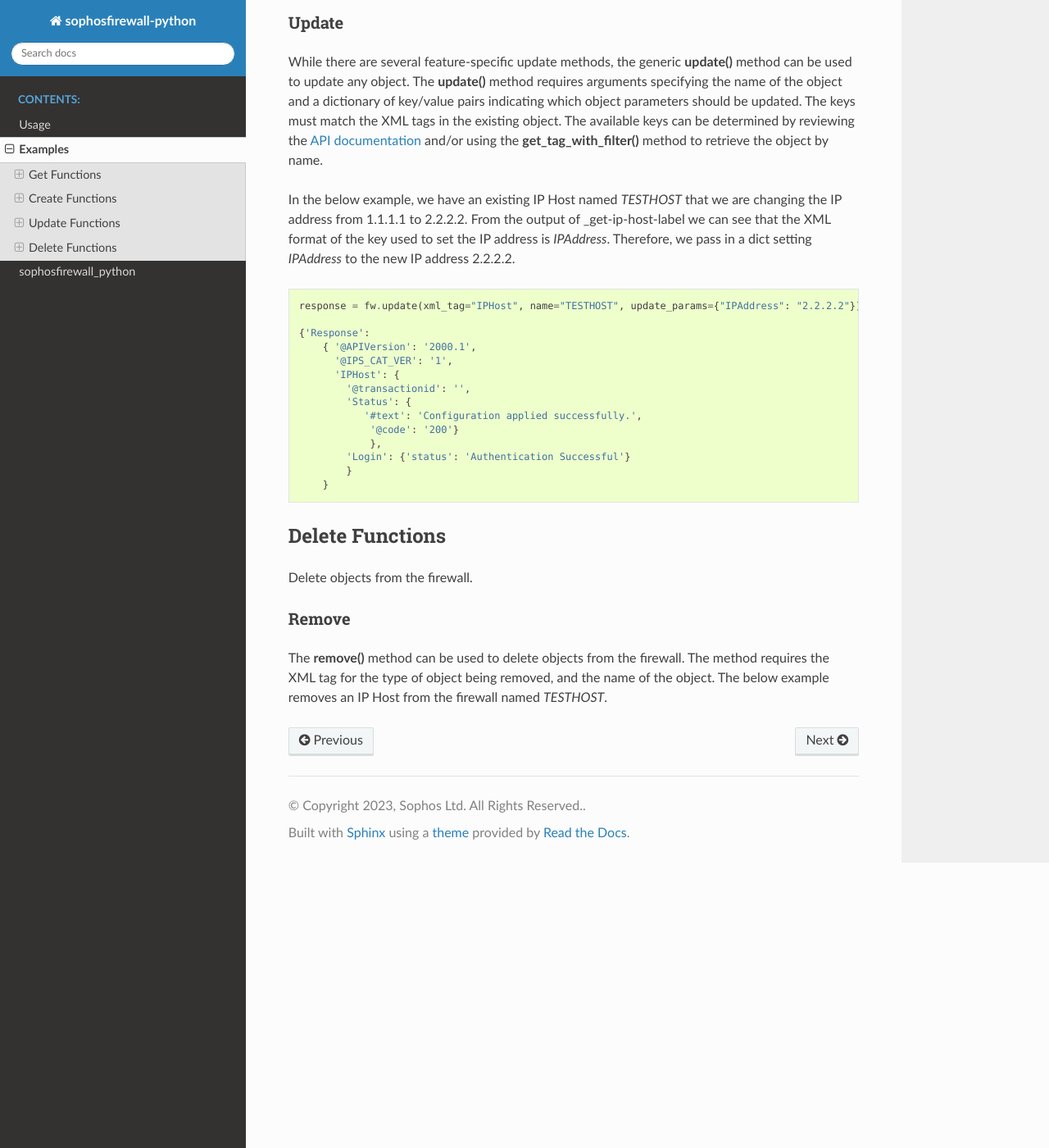
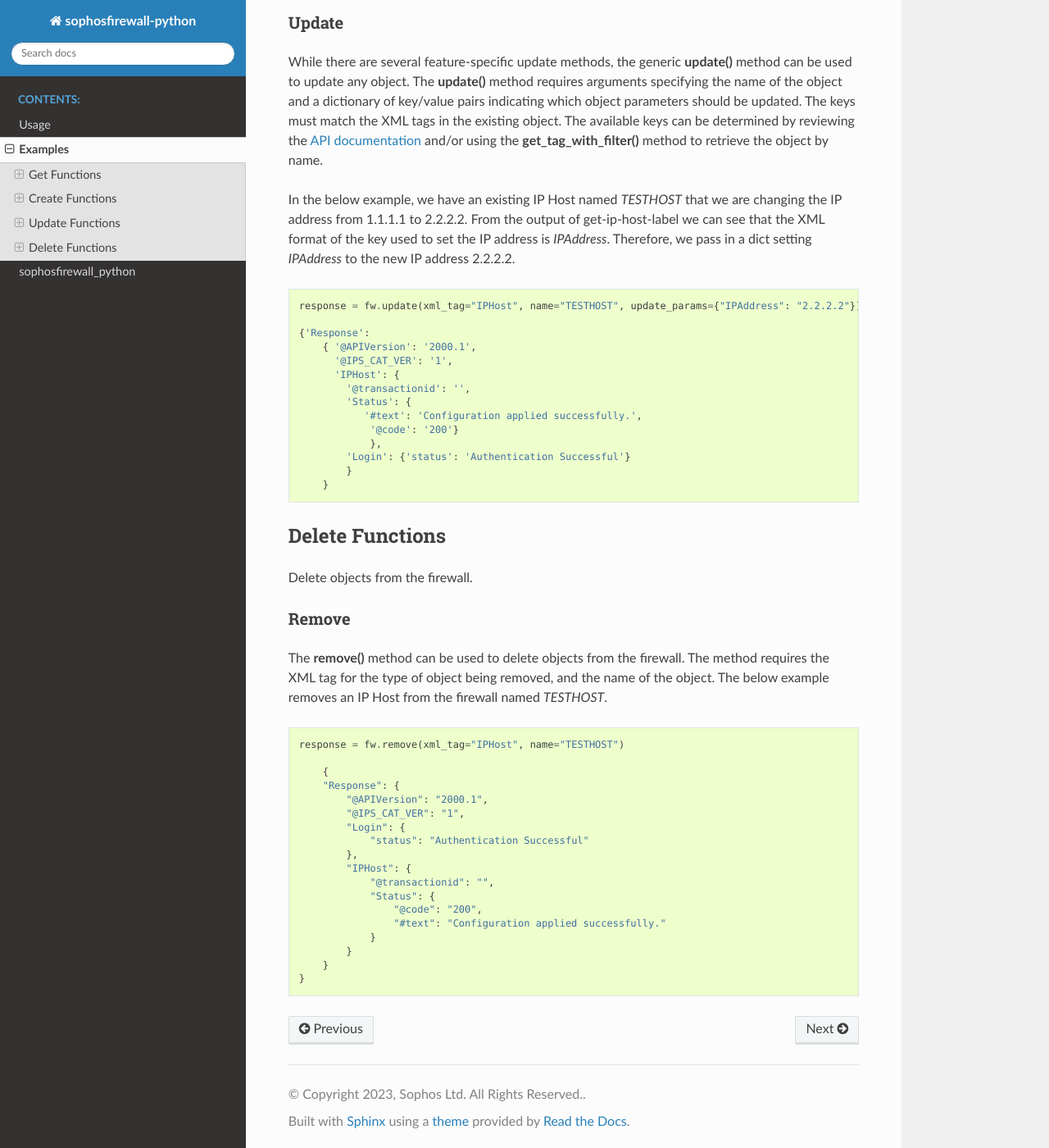
Before and after one commit to sophos/sophos-firewall-sdk, a Sphinx documentation site: the page built from docs/examples.rst, in a window 1280 px wide and 1400 px high, scrolled down 5911 px. Shown: the whole window at 82% size. Built offline with Sphinx 7.4.7 and the Read the Docs theme 2.0.0, drawn with Linux system fonts in a browser that asks for light colours.

Commit message:
doc: fix internal link and remove code not displaying

```diff
--- a/docs/examples.rst
+++ b/docs/examples.rst
@@ -302,7 +302,7 @@ determined by reviewing the `API documentation <https://docs.sophos.com/nsg/soph
 using the **get_tag_with_filter()** method to retrieve the object by name.
 
 In the below example, we have an existing IP Host named `TESTHOST` that we are changing the IP address from 1.1.1.1 to 2.2.2.2.
-From the output of :ref:`_get-ip-host-label` we can see that the XML format of the key used to set the IP address is `IPAddress`.
+From the output of :ref:`get-ip-host-label` we can see that the XML format of the key used to set the IP address is `IPAddress`.
 Therefore, we pass in a dict setting `IPAddress` to the new IP address 2.2.2.2.
 
 .. code-block:: python
@@ -332,6 +332,7 @@ The **remove()** method can be used to delete objects from the firewall. The met
 being removed, and the name of the object. The below example removes an IP Host from the firewall named `TESTHOST`.
 
 .. code-block:: python
+
     response = fw.remove(xml_tag="IPHost", name="TESTHOST")
 
         {
```
